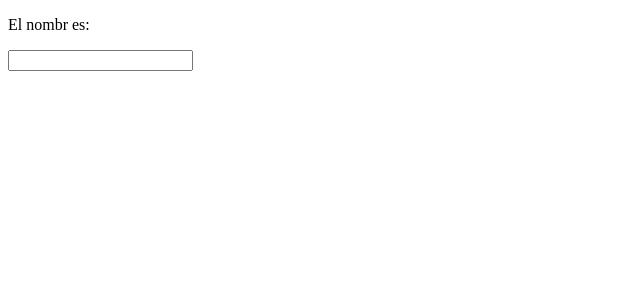
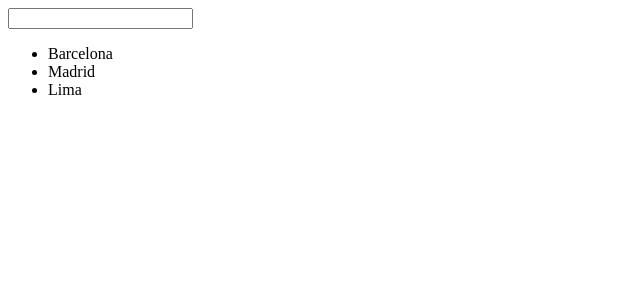
Before and after one commit to ConxiCR/angular_28dias, an Angular app: page / in a window 1280 px wide. Shown: the top 300 px of the page, without its empty margins (0-640 px from the left). Built offline with nearby package versions, Linux system fonts and the light colour scheme.

Commit message:
Reto 06 Directiva(ngFor,ngIf)
Signed-off-by: ConxiCr <conxicr@hotmail.com>

```diff
--- a/src/app/app.component.html
+++ b/src/app/app.component.html
@@ -8,5 +8,11 @@
 
 <img src="{{ url }}" alt="">-->
 
-<p>El nombr es: {{ name }}</p>
+<!--mostramos el name cuando tenga un valor, sino bacio-->
+<p *ngIf="name">El nombre es: {{ name }}</p>
 <input type="text" [(ngModel)]="name">
+<!--renderizamos cities utilizando la directiva ngFor con una variable local-->
+<ul>
+    <li *ngFor="let city of cities">{{city}}</li>
+
+</ul>
--- a/src/app/app.component.ts
+++ b/src/app/app.component.ts
@@ -7,6 +7,7 @@
   styleUrls: ['./app.component.scss']
 })
 export class AppComponent {
+  cities = ['Barcelona', 'Madrid', 'Lima']
   //propiedad. No la estoy definiendo, sólo declarando
   name? : string;
 
```
Also changed, not shown: 1 other file (tests, documents, lock files or other folders).
